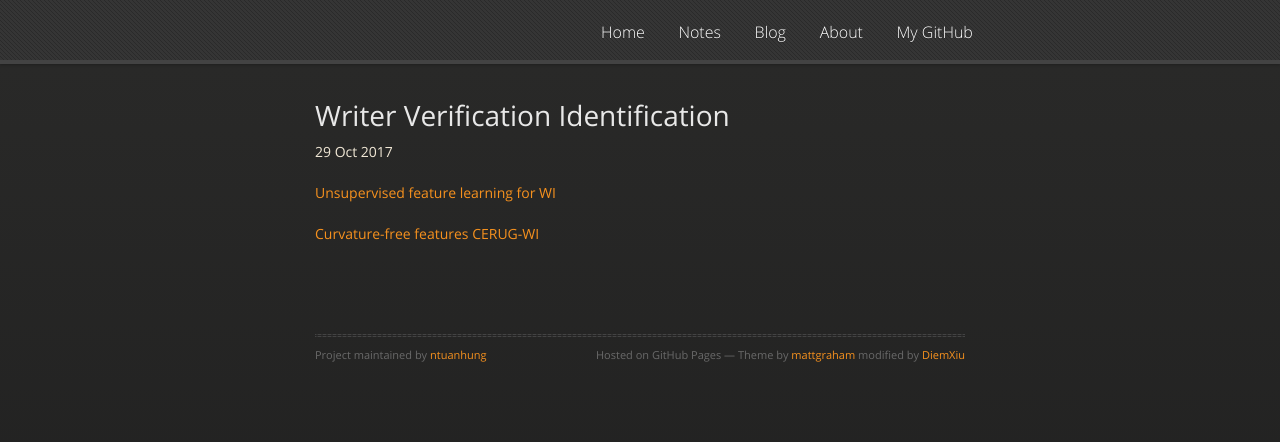
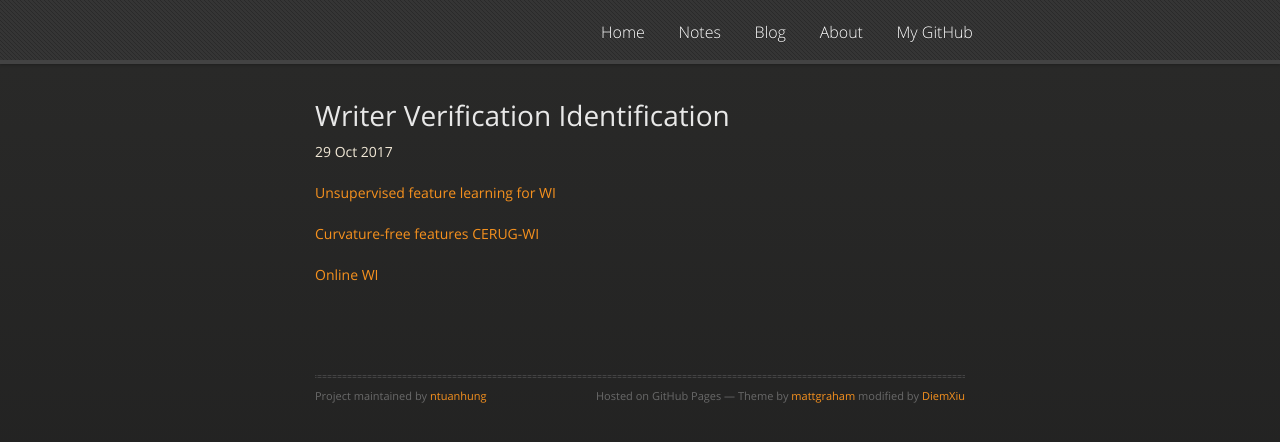
Before and after one commit to ntuanhung/ntuanhung.github.io, a Jekyll site: the page built from _posts/handwriting_recognition/2017-10-29-writer-verification-identification.md, in a window 1280 px wide. Shown: the top 442 px of the page. Built offline with Jekyll 4.4.1, drawn with Linux system fonts in a browser that asks for light colours; nearby versions of some CDN libraries.

Commit message:
Update 2017-10-29-writer-verification-identification.md

```diff
--- a/_posts/handwriting_recognition/2017-10-29-writer-verification-identification.md
+++ b/_posts/handwriting_recognition/2017-10-29-writer-verification-identification.md
@@ -8,3 +8,5 @@ date: 2017-10-29
 [Unsupervised feature learning for WI](https://arxiv.org/pdf/1705.09369.pdf)
 
 [Curvature-free features CERUG-WI](http://www.rug.nl/research/portal/files/40224447/Chapter_3.pdf)
+
+[Online WI](http://sci-hub.cc/10.1109/ijcnn.2016.7727426)
```
